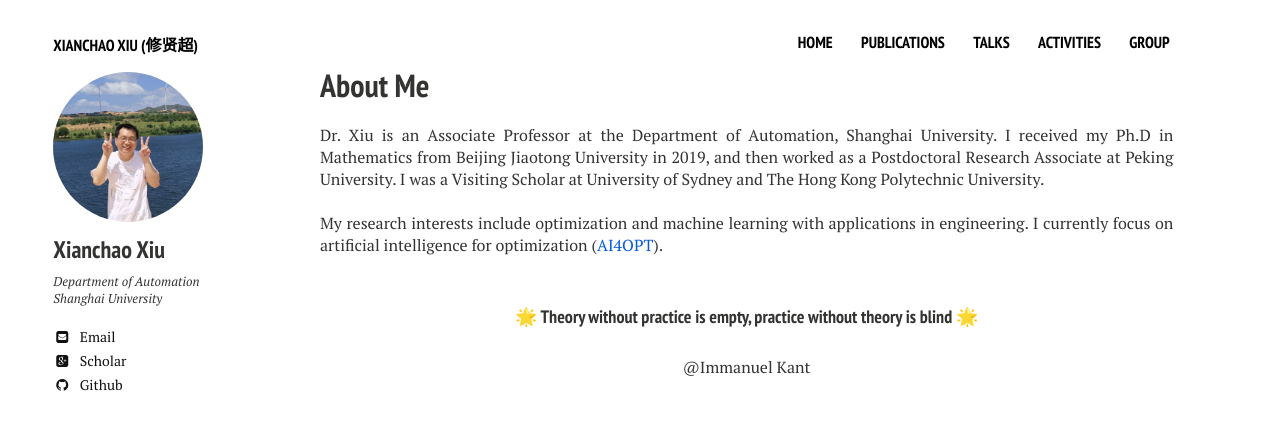
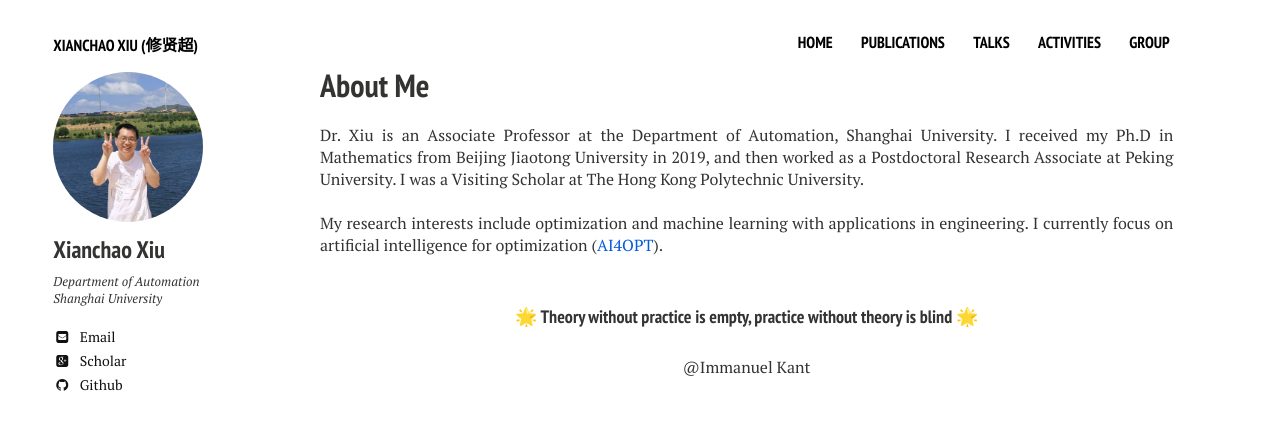
Before and after one commit to xianchaoxiu/xianchaoxiu.github.io, a Jekyll site: the page built from index.md, in a window 1280 px wide. Shown: the top 430 px of the page. Built offline with Jekyll 4.4.1, drawn with Linux system fonts in a browser that asks for light colours; nearby versions of some CDN libraries.

Commit message:
Update home2.html

```diff
--- a/_layouts/home2.html
+++ b/_layouts/home2.html
@@ -29,7 +29,7 @@
          <p> Dr. Xiu is an Associate Professor at the Department of Automation, Shanghai University.
 
 		I received my Ph.D in Mathematics from Beijing Jiaotong University in 2019, and then worked as a Postdoctoral Research Associate at Peking University.
-		I was a Visiting Scholar at University of Sydney and The Hong Kong Polytechnic University. <br> <br>
+		I was a Visiting Scholar at The Hong Kong Polytechnic University. <br> <br>
 
 
 	 My research interests include optimization and machine learning with applications in engineering.
```
